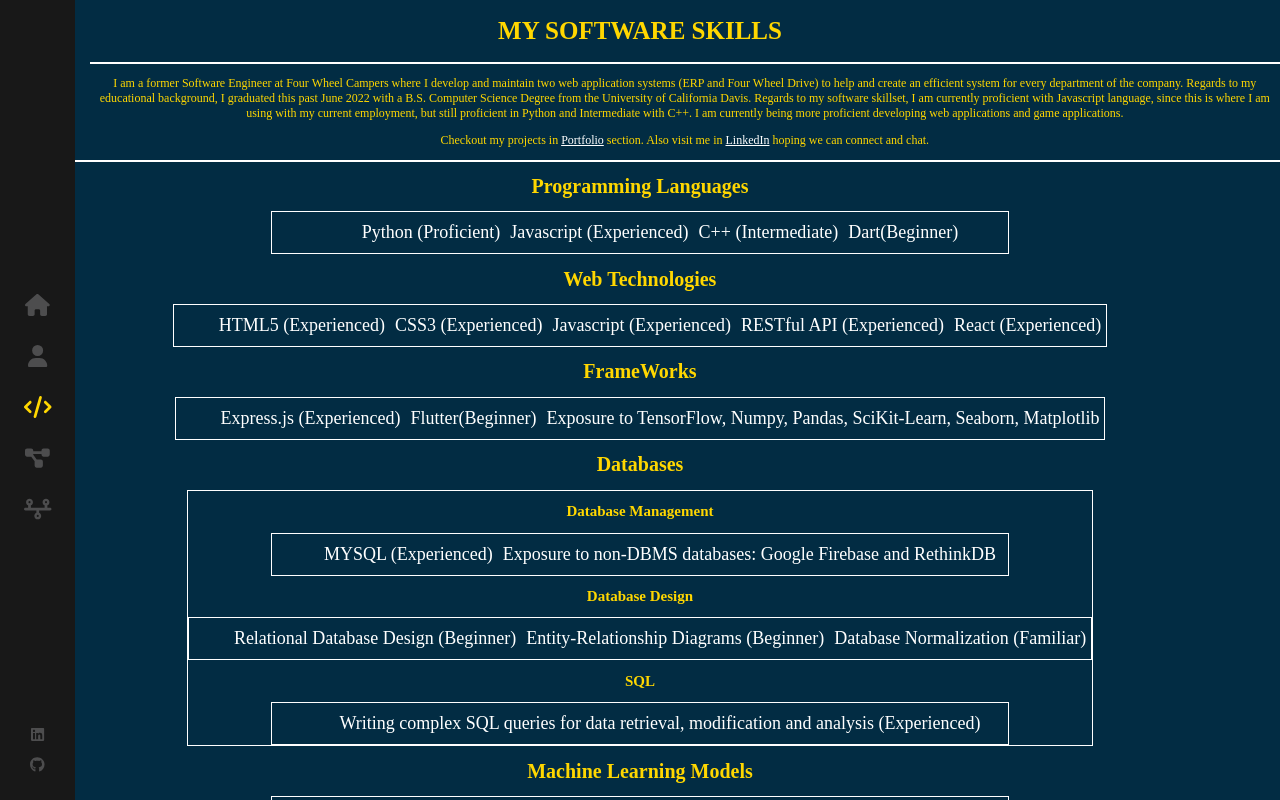
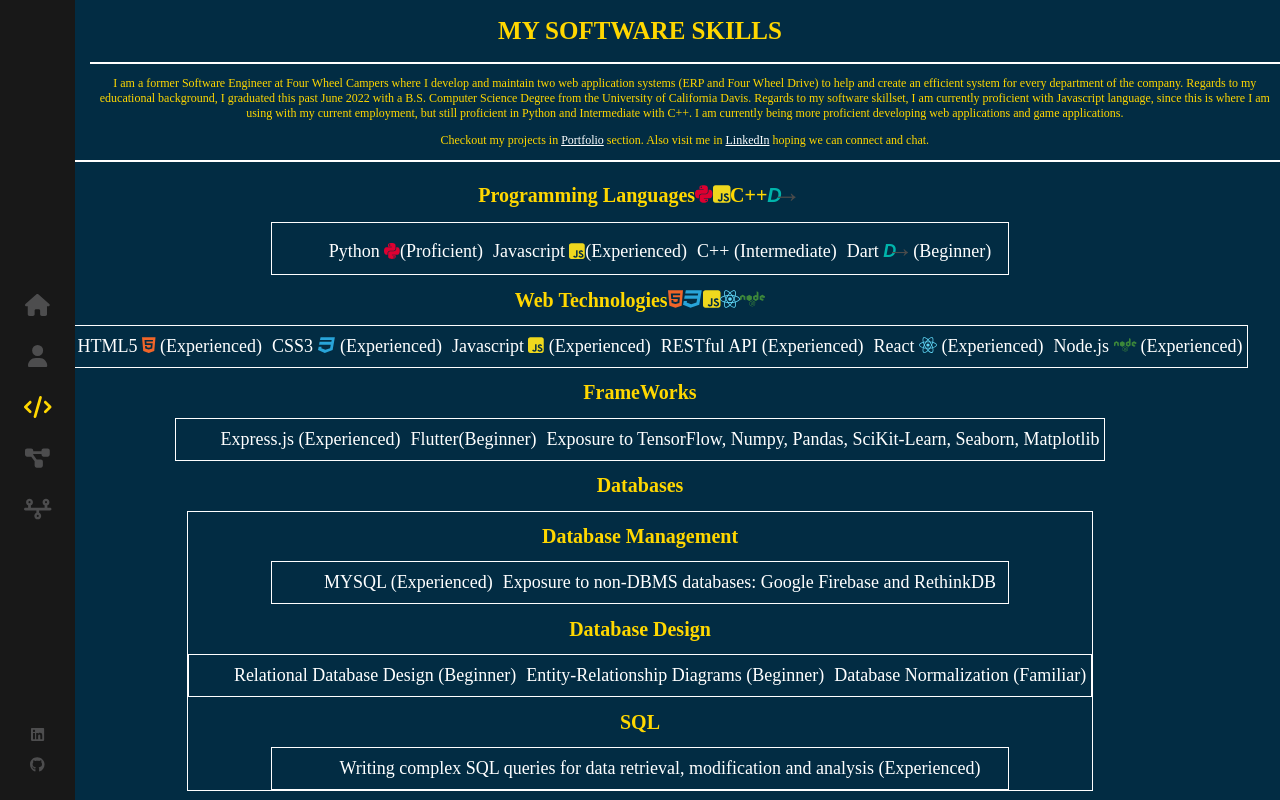
Before and after one commit to ronvic12/ronvicWebsite, a React (Create React App) app: page /skills in a window 1280 px wide. Shown: the top 800 px of the page. Built offline with nearby package versions, Linux system fonts and the light colour scheme.

Commit message:
updated more skills

```diff
--- a/src/components/Skills/index.js
+++ b/src/components/Skills/index.js
@@ -4,8 +4,9 @@
   faHtml5,
   faJsSquare,
   faReact,
-  faPython,faGithub,
+  faPython,faGithub,faNode,fa
 } from "@fortawesome/free-brands-svg-icons";
+import { FontAwesomeIcon} from "@fortawesome/react-fontawesome";
 import {NavLink} from 'react-router-dom';
 const Skills = () => {
   return (
@@ -24,23 +25,35 @@
   <div className="skills-page">
 
 
-    <h1>Programming Languages</h1>
+    <h1>Programming Languages
+      <FontAwesomeIcon icon={faPython} color="#DD0031" />
+      <FontAwesomeIcon icon={faJsSquare} color="#EFD81D" />
+      C++
+      <i class="dart-icon"></i>
+      </h1>
     <div className="programming">
     <ul id = "types">
-      <li>Python (Proficient)</li>
-      <li>Javascript (Experienced)</li>
+      <li>Python <FontAwesomeIcon icon={faPython} color="#DD0031" />(Proficient)</li>
+      <li>Javascript <FontAwesomeIcon icon={faJsSquare} color="#EFD81D" />(Experienced)</li>
       <li>C++ (Intermediate)</li>
-      <li>Dart(Beginner)</li>
+      <li>Dart <i class="dart-icon"></i>(Beginner)</li>
     </ul>
     </div>
-    <h1>Web Technologies</h1>
+    <h1>Web Technologies
+    <FontAwesomeIcon icon={faHtml5} color="#F06529" />
+    <FontAwesomeIcon icon={faCss3} color="#28A4D9" />
+    <FontAwesomeIcon icon={faJsSquare} color="#EFD81D" />
+    <FontAwesomeIcon icon={faReact} color="#5ED4F4" />
+    <FontAwesomeIcon icon={faNode} color="#3c873a"/>
+    </h1>
     <div className="programming">
     <ul id = "types">
-      <li>HTML5 (Experienced)</li>
-      <li>CSS3 (Experienced)</li>
-      <li>Javascript (Experienced)</li>
+      <li>HTML5 <FontAwesomeIcon icon={faHtml5} color="#F06529" /> (Experienced)</li>
+      <li>CSS3 <FontAwesomeIcon icon={faCss3} color="#28A4D9" /> (Experienced)</li>
+      <li>Javascript <FontAwesomeIcon icon={faJsSquare} color="#EFD81D" /> (Experienced)</li>
       <li>RESTful API (Experienced)</li>
-      <li>React (Experienced)</li>
+      <li>React <FontAwesomeIcon icon={faReact} color="#5ED4F4" /> (Experienced)</li>
+      <li>Node.js <FontAwesomeIcon icon={faNode} color="#3c873a"/> (Experienced)</li>
     </ul>
     </div>
     <h1>FrameWorks</h1>
@@ -51,10 +64,10 @@
       <li>Exposure to TensorFlow, Numpy, Pandas, SciKit-Learn, Seaborn, Matplotlib</li>
     </ul>
     </div>
-    <h1>Databases</h1>
+    <h1>Databases<i class="fa-solid fa-database" color="#3c873a"></i></h1>
     <div className="programming">
 
-    <h2>Database Management</h2>
+    <h1>Database Management</h1>
     <div className="programming">
     <ul id = "types">
       <li>MYSQL (Experienced)</li>
@@ -63,7 +76,7 @@
     </div>
 
 
-    <h2>Database Design</h2>
+    <h1>Database Design</h1>
     <div className="programming">
     <ul id = "types">
       <li>Relational Database Design (Beginner)</li>
@@ -73,7 +86,7 @@
 
     </div>
 
-    <h2>SQL</h2>
+    <h1>SQL</h1>
 
     <div className="programming">
     <ul id = "types">
--- a/src/components/Skills/index.scss
+++ b/src/components/Skills/index.scss
@@ -14,6 +14,22 @@
     }
 
 }
+    .dart-icon::before {
+        content: "D";
+        font-family: Arial, sans-serif;
+        font-size: 1em;
+        font-weight: bold;
+        color: #00B4AB;
+    }
+
+    .dart-icon::after {
+        content: "→";
+        font-family: "Font Awesome 6 Brands", sans-serif;
+        font-size: 1.5em;
+        color: #4B4B4B;
+        margin-left: -10px;
+    }
+
 #title{
     text-align: center;
     color: #ffd700;
```
Also changed, not shown: package.json (+65 -1 lines), 2 other files (tests, documents, lock files or other folders).
